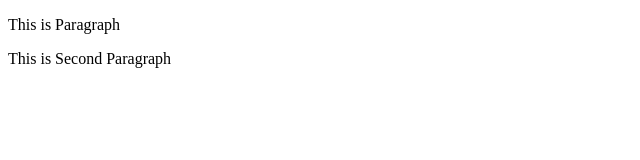
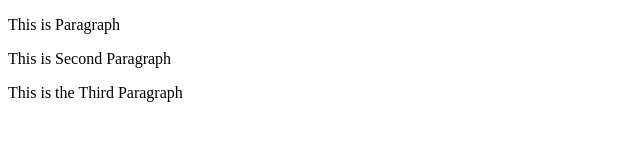
Before and after one commit to smitpatel1307/git-test, a website: page index.html in a window 1280 px wide. Shown: the whole page, without its empty margins (0-640 px from the left). Drawn offline with Linux system fonts and the light colour scheme.

Commit message:
fourth commit

```diff
--- a/index.html
+++ b/index.html
@@ -6,5 +6,6 @@
 <body>
 	<p>This is Paragraph</p>
 	<p>This is Second Paragraph</p>
+	<p>This is the Third Paragraph</p>
 </body>
 </html>
```
Also changed, not shown: package.json (added, +24 -0 lines), 2 other files.
